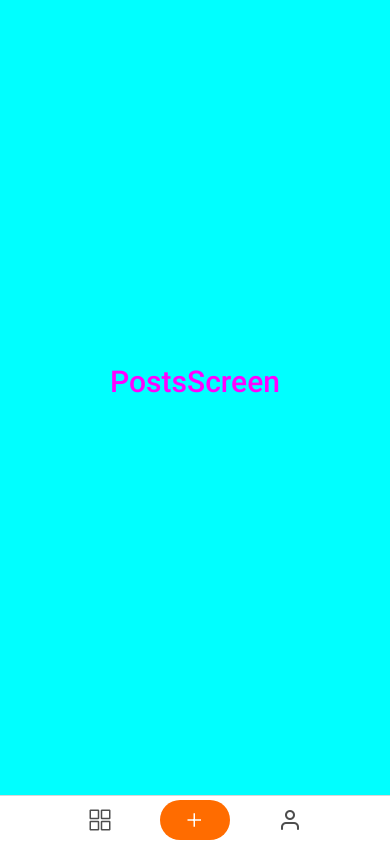
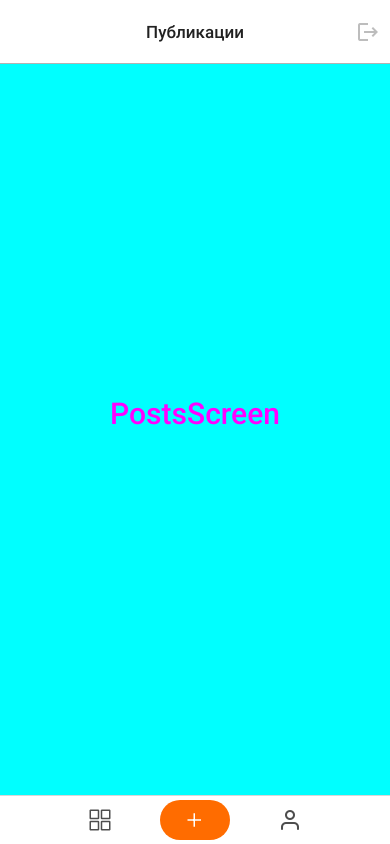
Before and after one commit to Chyharov/rn-social, a React Native app: screen /Home in a window 390 px wide. Built offline with nearby package versions, Linux system fonts and the light colour scheme.

Commit message:
added button LogOut in PostScreen

```diff
--- a/src/components/Home.js
+++ b/src/components/Home.js
@@ -11,12 +11,16 @@ import CreatePostsScreen from "../screens/mainScreen/CreatePostsScreen";
 
 import { Feather } from "@expo/vector-icons";
 import { Ionicons } from "@expo/vector-icons";
+import { MaterialIcons } from "@expo/vector-icons";
 
 export default function useHome({ navigation }) {
   return (
     <MainTab.Navigator tabBarOptions={{ showLabel: false }}>
       <MainTab.Screen
+        name="Posts"
+        component={PostsScreen}
         options={{
+          tabBarHideOnKeyboard: true,
           tabBarIcon: ({ focused, size, color }) => (
             <Ionicons
               name="grid-outline"
@@ -25,10 +29,30 @@ export default function useHome({ navigation }) {
               color="rgba(33, 33, 33, 0.8)"
             />
           ),
-          headerShown: false,
+          title: "Публикации",
+          headerTitleAlign: "center",
+          headerStyle: {
+            borderBottomWidth: 1,
+            borderBottomColor: "rgba(0, 0, 0, 0.3)",
+          },
+          headerTintColor: "#fff",
+          headerTitleStyle: {
+            fontFamily: "Roboto-Medium",
+            fontSize: 17,
+            color: "#212121",
+          },
+          headerRight: () => (
+            <MaterialIcons
+              name="logout"
+              size={24}
+              color="#BDBDBD"
+              style={{ marginRight: 10 }}
+              onPress={() => {
+                navigation.navigate("Login");
+              }}
+            />
+          ),
         }}
-        name="Posts"
-        component={PostsScreen}
       />
 
       <MainTab.Screen
--- a/src/screens/mainScreen/PostsScreen.js
+++ b/src/screens/mainScreen/PostsScreen.js
@@ -11,21 +11,13 @@ import {
   Image,
   Platform,
 } from "react-native";
+import { MaterialIcons } from "@expo/vector-icons";
 
 export default function PostsScreen({ navigation }) {
-  const keyboardHide = () => {
-    setIsShowKeyboard(false);
-    Keyboard.dismiss();
-    console.log(state);
-    setstate(initialState);
-  };
-
   return (
-    <TouchableWithoutFeedback onPress={keyboardHide}>
-      <View style={styles.container}>
-        <Text style={styles.headerTitle}>PostsScreen</Text>
-      </View>
-    </TouchableWithoutFeedback>
+    <View style={styles.container}>
+      <Text style={styles.headerTitle}>PostsScreen</Text>
+    </View>
   );
 }
 
@@ -45,4 +37,5 @@ const styles = StyleSheet.create({
     color: "#ff00ff",
     marginBottom: 33,
   },
+  iconLogOut: {},
 });
```
